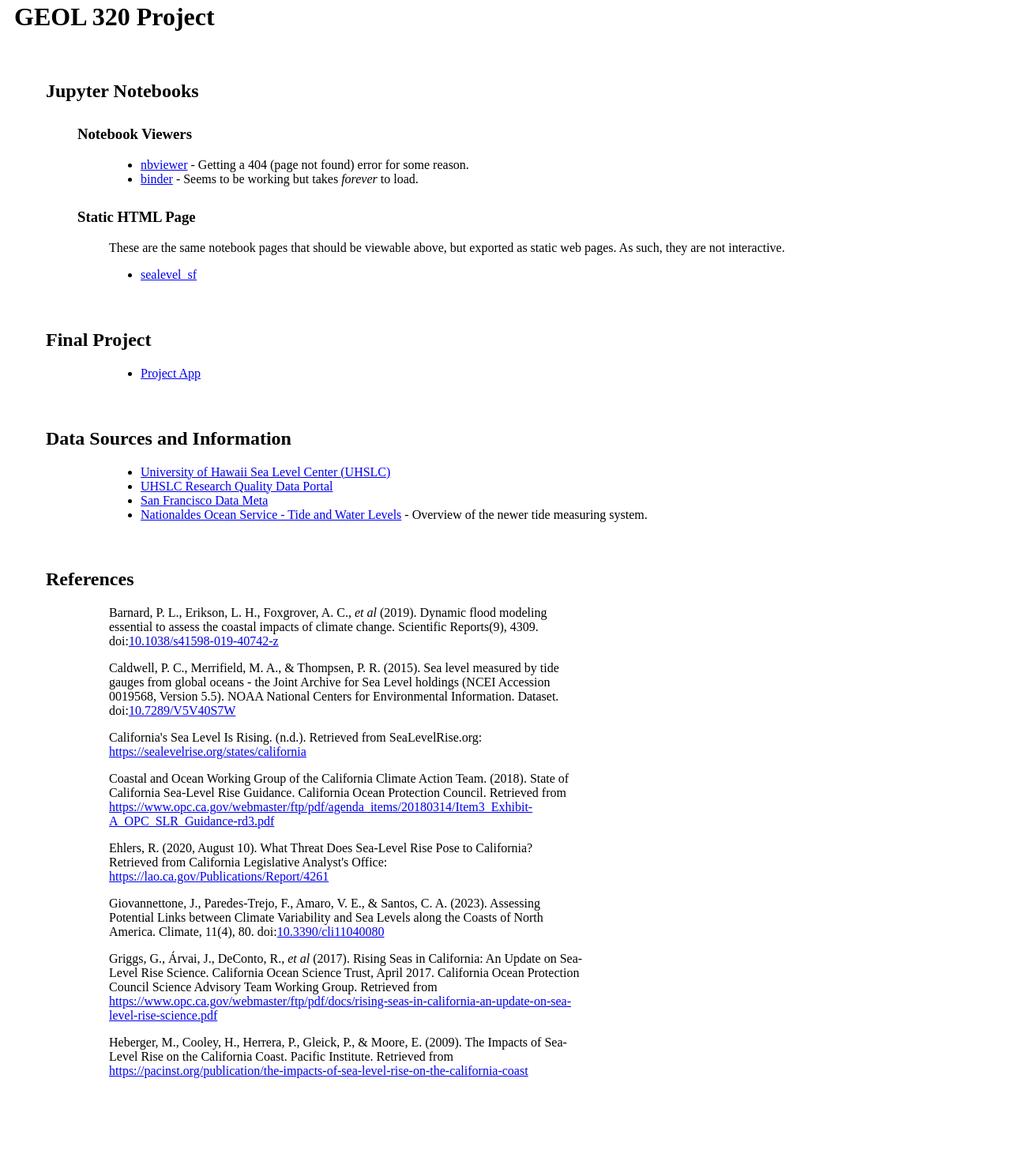
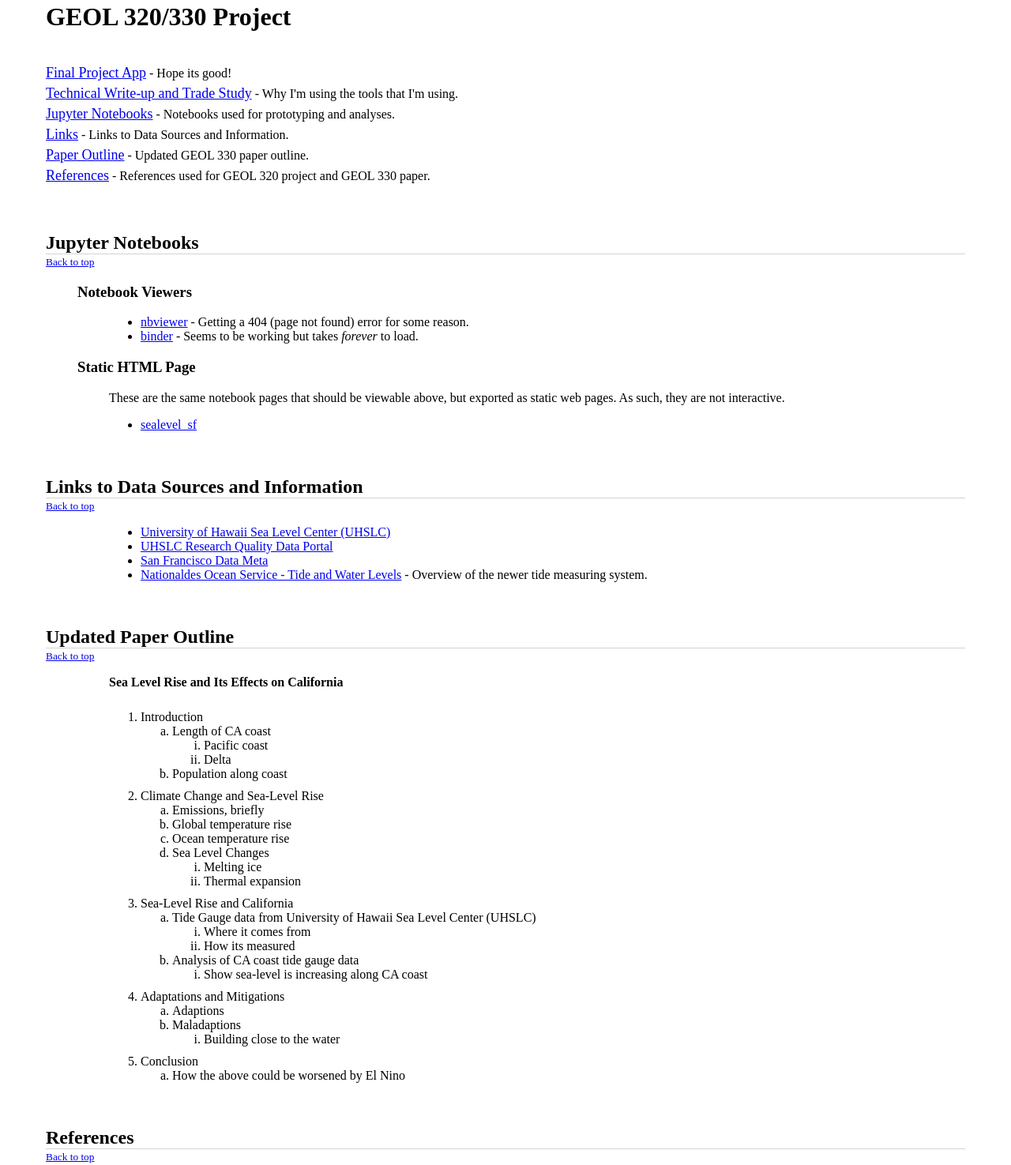
Before and after one commit to mcallinder/mcallinder.github.io, a plain HTML site: page index.html in a window 1280 px wide. Shown: the part 18-1493 px from the top of the page at 79% size. Before the commit the page ends 1443 px from the top, so only its background shows below. Drawn offline with Linux system fonts and the light colour scheme.

Commit message:
Style changes. Added trade.html stand-in.

```diff
--- a/index.html
+++ b/index.html
@@ -2,38 +2,29 @@
 <html>
 <head>
     <meta name="robots" content="noindex,nofollow"/>
-    <title>GEOL 320 Project</title>
+    <title>GEOL 320/330 Project</title>
 </head>
-<style>
-    h1 {
-        margin-left: 10px;
-    }
-
-    h2 {
-        margin-left: 50px;
-        padding-top: 40px;
-    }
-
-    h3 {
-        margin-left: 90px;
-        padding-top: 10px;
-    }
-
-    ul {
-        margin-left: 130px;
-    }
-
-    .h3 {
-        margin-left: 130px;
-    }
-    .apa-div {
-        margin-left: 130px;
-        width: 600px;
-    }
-</style>
+<link rel="stylesheet" type="text/css" href="style.css">
 <body>
-<h1>GEOL 320 Project</h1>
-<h2>Jupyter Notebooks</h2>
+<h1>GEOL 320/330 Project</h1>
+<ul class="top">
+    <li class="top"><a class="top" href="https://geol320-shqdp.ondigitalocean.app/" target="_blank">Final Project
+        App</a> - Hope its good!
+    </li>
+    <li class="top"><a class="top" href="trade.html">Technical Write-up and Trade Study</a> - Why I'm using the tools
+        that I'm using.
+    </li>
+    <li class="top"><a class="top" href="#notebooks">Jupyter Notebooks</a> - Notebooks used for prototyping and
+        analyses.
+    </li>
+    <li class="top"><a class="top" href="#links">Links</a> - Links to Data Sources and Information.</li>
+    <li class="top"><a class="top" href="#outline">Paper Outline</a> - Updated GEOL 330 paper outline.</li>
+    <li class="top"><a class="top" href="#ref">References</a> - References used for GEOL 320 project and GEOL 330 paper.
+    </li>
+</ul>
+<h2 id="notebooks">Jupyter Notebooks</h2>
+<hr/>
+<a class="up" href="#top">Back to top</a>
 <h3>Notebook Viewers</h3>
 <ul>
     <li><a href="https://nbviewer.org/github/mcallinder/notebooks/blob/main/sealevel_sf.ipynb">nbviewer</a> - Getting a
@@ -49,27 +40,115 @@
 <ul>
     <li><a href="static/sealevel_sf.html">sealevel_sf</a></li>
 </ul>
-<h2>Final Project</h2>
-<ul>
-    <li><a href="https://geol320-shqdp.ondigitalocean.app/">Project App</a></li>
-</ul>
-<h2>Data Sources and Information</h2>
+<h2 id="links">Links to Data Sources and Information</h2>
+<hr/>
+<a class="up" href="#top">Back to top</a>
 <ul>
     <li><a href="https://uhslc.soest.hawaii.edu/">University of Hawaii Sea Level Center (UHSLC)</a></li>
     <li><a href="https://uhslc.soest.hawaii.edu/data/?rq">UHSLC Research Quality Data Portal</a></li>
     <li><a href="https://uhslc.soest.hawaii.edu/rqds/pacific/doc/qa551a.dmt">San Francisco Data Meta</a></li>
-    <li><a href="https://oceanservice.noaa.gov/education/tutorial_tides/tides11_newmeasure.html">Nationaldes Ocean Service - Tide and Water Levels</a> - Overview of the newer tide measuring system.</li>
+    <li><a href="https://oceanservice.noaa.gov/education/tutorial_tides/tides11_newmeasure.html">Nationaldes Ocean
+        Service - Tide and Water Levels</a> - Overview of the newer tide measuring system.
+    </li>
 </ul>
-<h2>References</h2>
+<h2 id="outline">Updated Paper Outline</h2>
+<hr/>
+<a class="up" href="#top">Back to top</a>
+<section class="outline">
+    <p><b>Sea Level Rise and Its Effects on California</b></p>
+    <ol type="1">
+        <li class="outline">Introduction
+            <ol type="a">
+                <li>Length of CA coast
+                    <ol type="i">
+                        <li>Pacific coast</li>
+                        <li>Delta</li>
+                    </ol>
+                </li>
+                <li>Population along coast</li>
+            </ol>
+        </li>
+        <li class="outline">Climate Change and Sea-Level Rise
+            <ol type="a">
+                <li>Emissions, briefly</li>
+                <li>Global temperature rise</li>
+                <li>Ocean temperature rise</li>
+                <li>Sea Level Changes
+                    <ol type="i">
+                        <li>Melting ice</li>
+                        <li>Thermal expansion</li>
+                    </ol>
+                </li>
+            </ol>
+        </li>
+        <li class="outline">Sea-Level Rise and California
+            <ol type="a">
+                <li>Tide Gauge data from University of Hawaii Sea Level Center (UHSLC)
+                    <ol type="i">
+                        <li>Where it comes from</li>
+                        <li>How its measured</li>
+                    </ol>
+                </li>
+                <li>Analysis of CA coast tide gauge data
+                    <ol type="i">
+                        <li>Show sea-level is increasing along CA coast</li>
+                    </ol>
+                </li>
+            </ol>
+        </li>
+        <li class="outline">Adaptations and Mitigations
+            <ol type="a">
+                <li>Adaptions</li>
+                <li>Maladaptions
+                    <ol type="i">
+                        <li>Building close to the water</li>
+                    </ol>
+                </li>
+            </ol>
+        </li>
+        <li class="outline">Conclusion
+            <ol type="a">
+                <li>How the above could be worsened by El Nino</li>
+            </ol>
+        </li>
+    </ol>
+</section>
+<h2 id="ref">References</h2>
+<hr/>
+<a class="up" href="#top">Back to top</a>
 <div class="apa-div">
-<p class="apa">Barnard, P. L., Erikson, L. H., Foxgrover, A. C., <i>et al</i> (2019). Dynamic flood modeling essential to assess the coastal impacts of climate change. Scientific Reports(9), 4309. doi:<a href="https://doi.org/10.1038/s41598-019-40742-z" target="_blank">10.1038/s41598-019-40742-z</a></p>
-<p class="apa">Caldwell, P. C., Merrifield, M. A., & Thompsen, P. R. (2015). Sea level measured by tide gauges from global oceans - the Joint Archive for Sea Level holdings (NCEI Accession 0019568, Version 5.5). NOAA National Centers for Environmental Information. Dataset. doi:<a href="https://doi.org/10.7289/V5V40S7W" target="_blank">10.7289/V5V40S7W</a></p>
-<p class="apa">California's Sea Level Is Rising. (n.d.). Retrieved from SeaLevelRise.org: <a href="https://sealevelrise.org/states/california" target="_blank">https://sealevelrise.org/states/california</a></p>
-<p class="apa">Coastal and Ocean Working Group of the California Climate Action Team. (2018). State of California Sea-Level Rise Guidance. California Ocean Protection Council. Retrieved from <a href="https://www.opc.ca.gov/webmaster/ftp/pdf/agenda_items/20180314/Item3_Exhibit-A_OPC_SLR_Guidance-rd3.pdf" target="_blank">https://www.opc.ca.gov/webmaster/ftp/pdf/agenda_items/20180314/Item3_Exhibit-A_OPC_SLR_Guidance-rd3.pdf</a></p>
-<p class="apa">Ehlers, R. (2020, August 10). What Threat Does Sea-Level Rise Pose to California? Retrieved from California Legislative Analyst's Office: <a href="https://lao.ca.gov/Publications/Report/4261" target="_blank">https://lao.ca.gov/Publications/Report/4261</a></p>
-<p class="apa">Giovannettone, J., Paredes-Trejo, F., Amaro, V. E., & Santos, C. A. (2023). Assessing Potential Links between Climate Variability and Sea Levels along the Coasts of North America. Climate, 11(4), 80. doi:<a href="https://doi.org/10.3390/cli11040080" target="_blank">10.3390/cli11040080</a></p>
-<p class="apa">Griggs, G., Árvai, J., DeConto, R., <i>et al</i> (2017). Rising Seas in California: An Update on Sea-Level Rise Science. California Ocean Science Trust, April 2017. California Ocean Protection Council Science Advisory Team Working Group. Retrieved from <a href="https://www.opc.ca.gov/webmaster/ftp/pdf/docs/rising-seas-in-california-an-update-on-sea-level-rise-science.pdf" target="_blank">https://www.opc.ca.gov/webmaster/ftp/pdf/docs/rising-seas-in-california-an-update-on-sea-level-rise-science.pdf</a></p>
-<p class="apa">Heberger, M., Cooley, H., Herrera, P., Gleick, P., & Moore, E. (2009). The Impacts of Sea-Level Rise on the California Coast. Pacific Institute. Retrieved from <a href="https://pacinst.org/publication/the-impacts-of-sea-level-rise-on-the-california-coast" target="_blank">https://pacinst.org/publication/the-impacts-of-sea-level-rise-on-the-california-coast</a></p>
+    <p class="apa">Barnard, P. L., Erikson, L. H., Foxgrover, A. C., <i>et al</i> (2019). Dynamic flood modeling
+        essential to assess the coastal impacts of climate change. Scientific Reports(9), 4309. doi:<a
+                href="https://doi.org/10.1038/s41598-019-40742-z" target="_blank">10.1038/s41598-019-40742-z</a></p>
+    <p class="apa">Caldwell, P. C., Merrifield, M. A., & Thompsen, P. R. (2015). Sea level measured by tide gauges from
+        global oceans - the Joint Archive for Sea Level holdings (NCEI Accession 0019568, Version 5.5). NOAA National
+        Centers for Environmental Information. Dataset. doi:<a href="https://doi.org/10.7289/V5V40S7W" target="_blank">10.7289/V5V40S7W</a>
+    </p>
+    <p class="apa">California's Sea Level Is Rising. (n.d.). Retrieved from SeaLevelRise.org: <a
+            href="https://sealevelrise.org/states/california"
+            target="_blank">https://sealevelrise.org/states/california</a></p>
+    <p class="apa">Coastal and Ocean Working Group of the California Climate Action Team. (2018). State of California
+        Sea-Level Rise Guidance. California Ocean Protection Council. Retrieved from <a
+                href="https://www.opc.ca.gov/webmaster/ftp/pdf/agenda_items/20180314/Item3_Exhibit-A_OPC_SLR_Guidance-rd3.pdf"
+                target="_blank">https://www.opc.ca.gov/webmaster/ftp/pdf/agenda_items/20180314/Item3_Exhibit-A_OPC_SLR_Guidance-rd3.pdf</a>
+    </p>
+    <p class="apa">Ehlers, R. (2020, August 10). What Threat Does Sea-Level Rise Pose to California? Retrieved from
+        California Legislative Analyst's Office: <a href="https://lao.ca.gov/Publications/Report/4261" target="_blank">https://lao.ca.gov/Publications/Report/4261</a>
+    </p>
+    <p class="apa">Giovannettone, J., Paredes-Trejo, F., Amaro, V. E., & Santos, C. A. (2023). Assessing Potential Links
+        between Climate Variability and Sea Levels along the Coasts of North America. Climate, 11(4), 80. doi:<a
+                href="https://doi.org/10.3390/cli11040080" target="_blank">10.3390/cli11040080</a></p>
+    <p class="apa">Griggs, G., Árvai, J., DeConto, R., <i>et al</i> (2017). Rising Seas in California: An Update on
+        Sea-Level Rise Science. California Ocean Science Trust, April 2017. California Ocean Protection Council Science
+        Advisory Team Working Group. Retrieved from <a
+                href="https://www.opc.ca.gov/webmaster/ftp/pdf/docs/rising-seas-in-california-an-update-on-sea-level-rise-science.pdf"
+                target="_blank">https://www.opc.ca.gov/webmaster/ftp/pdf/docs/rising-seas-in-california-an-update-on-sea-level-rise-science.pdf</a>
+    </p>
+    <p class="apa">Heberger, M., Cooley, H., Herrera, P., Gleick, P., & Moore, E. (2009). The Impacts of Sea-Level Rise
+        on the California Coast. Pacific Institute. Retrieved from <a
+                href="https://pacinst.org/publication/the-impacts-of-sea-level-rise-on-the-california-coast"
+                target="_blank">https://pacinst.org/publication/the-impacts-of-sea-level-rise-on-the-california-coast</a>
+    </p>
 </div>
 <br><br>
 </body>
--- /dev/null
+++ b/style.css
@@ -0,0 +1,67 @@
+a.top {
+    font-size: large;
+}
+
+a.up {
+    font-size: smaller;
+    margin: 0 50px;
+}
+
+div.apa-div {
+    margin-left: 130px;
+    width: 600px;
+}
+
+
+
+    div.trade {
+        margin-left: 130px;
+        width: 600px;
+    }
+
+h1 {
+    margin-left: 50px;
+    padding-bottom: 20px;
+}
+
+h2 {
+    margin: 0 50px;
+    padding-bottom: 0;
+    padding-top: 40px;
+}
+
+h3 {
+    margin-left: 90px;
+}
+
+hr {
+    border: 0;
+    border-top: 1px solid lightgray;
+    margin: 0 50px;
+    padding: 0;
+}
+
+li.outline {
+    padding-top: 10px;
+}
+
+li.top {
+    padding-bottom: 5px;
+}
+
+p.h3 {
+    margin-left: 130px;
+}
+
+section.outline {
+    margin-left: 130px;
+}
+
+ul {
+    margin-left: 130px;
+}
+
+ul.top {
+    list-style: none;
+    margin-left: 10px;
+}
```
Also changed, not shown: trade.html (added, +57 -0 lines).
